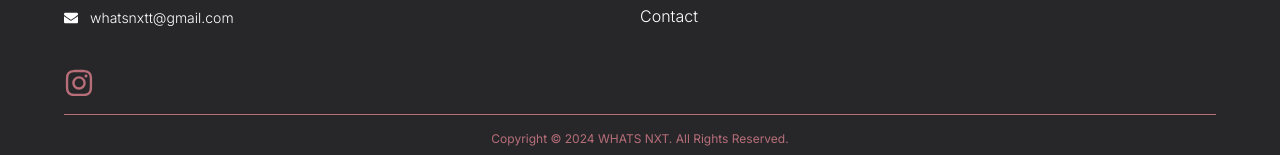
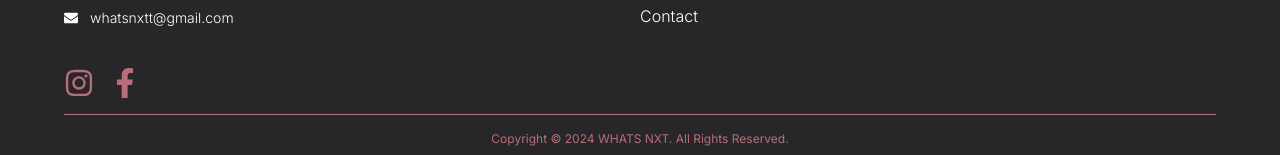
Before and after one commit to artsycoder533/whats-nxt, a Next.js app: page /cart in a window 1280 px wide. Shown: the part 605-760 px from the top of the page. Built offline with nearby package versions, Linux system fonts and the light colour scheme.

Commit message:
chore: add facebook link

```diff
--- a/app/components/Footer.tsx
+++ b/app/components/Footer.tsx
@@ -61,8 +61,8 @@ const Footer = (props: Props) => {
                   alt="Instagram"
                 />
               </Link>
-              {/* <Link
-                href="https://www.facebook.com/renewedpsychological"
+              <Link
+                href="https://www.facebook.com/profile.php?id=61555629373412"
                 rel="noopener noreferrer"
                 aria-label="Facebook"
               >
@@ -71,16 +71,6 @@ const Footer = (props: Props) => {
                   alt="Facebook"
                 />
               </Link>
-              <Link
-                href="https://www.facebook.com/renewedpsychological"
-                rel="noopener noreferrer"
-                aria-label="Twitter"
-              >
-                <FaTwitter
-                  className="text-3xl hover:text-white"
-                  alt="Twitter"
-                />
-              </Link> */}
             </div>
           </div>
           <div className="grid grid-cols-1 gap-y-8 sm:grid-cols-2 w-full">
```
